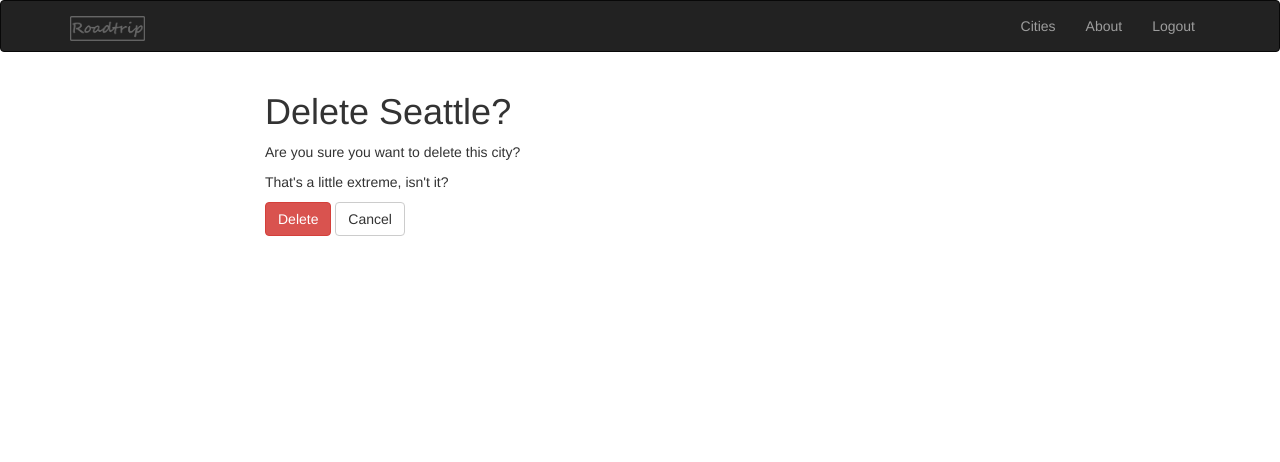
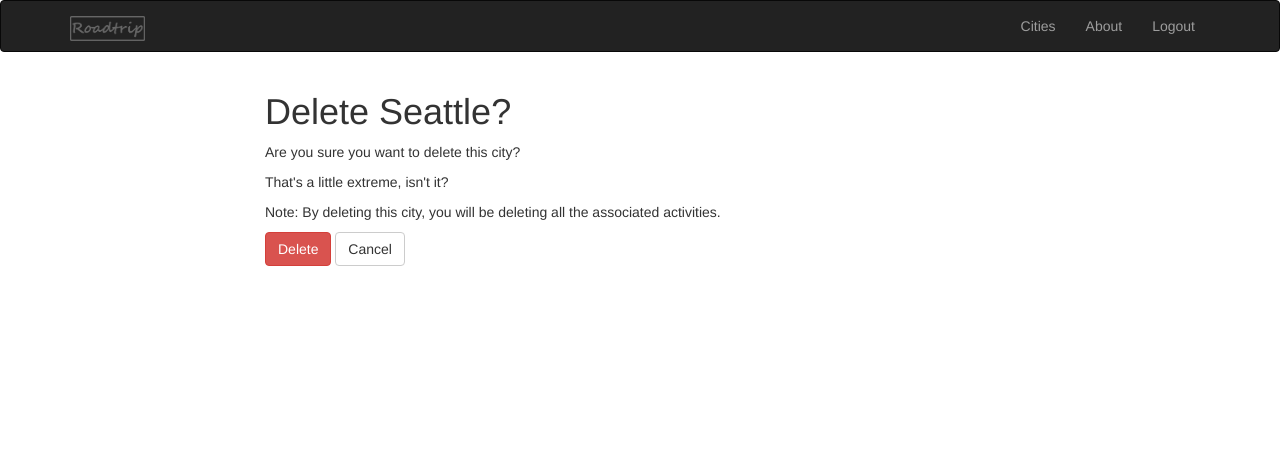
Before and after one commit to ninjasan/P3-ItemCatalog, a Flask app: page /cities/1/delete/ in a window 1280 px wide. Shown: the top 462 px of the page. Run offline with Flask 2, Linux system fonts and the light colour scheme; a user stored in the database is signed in; data comes from the database, SQL or seed files in the repository; some libraries are stand-ins or nearby versions.

Commit message:
content: adding informational text for user

```diff
--- a/templates/delete_city.html
+++ b/templates/delete_city.html
@@ -17,6 +17,10 @@
             <div class="col-xs-12 col-sm-offset-2 col-sm-8">
                 <p>Are you sure you want to delete this city?</p>
                 <p>That's a little extreme, isn't it?</p>
+                <p>
+                    Note: By deleting this city,
+                    you will be deleting all the associated activities.
+                </p>
 
                 <form class="form-horizontal"
                       role="form"
```
